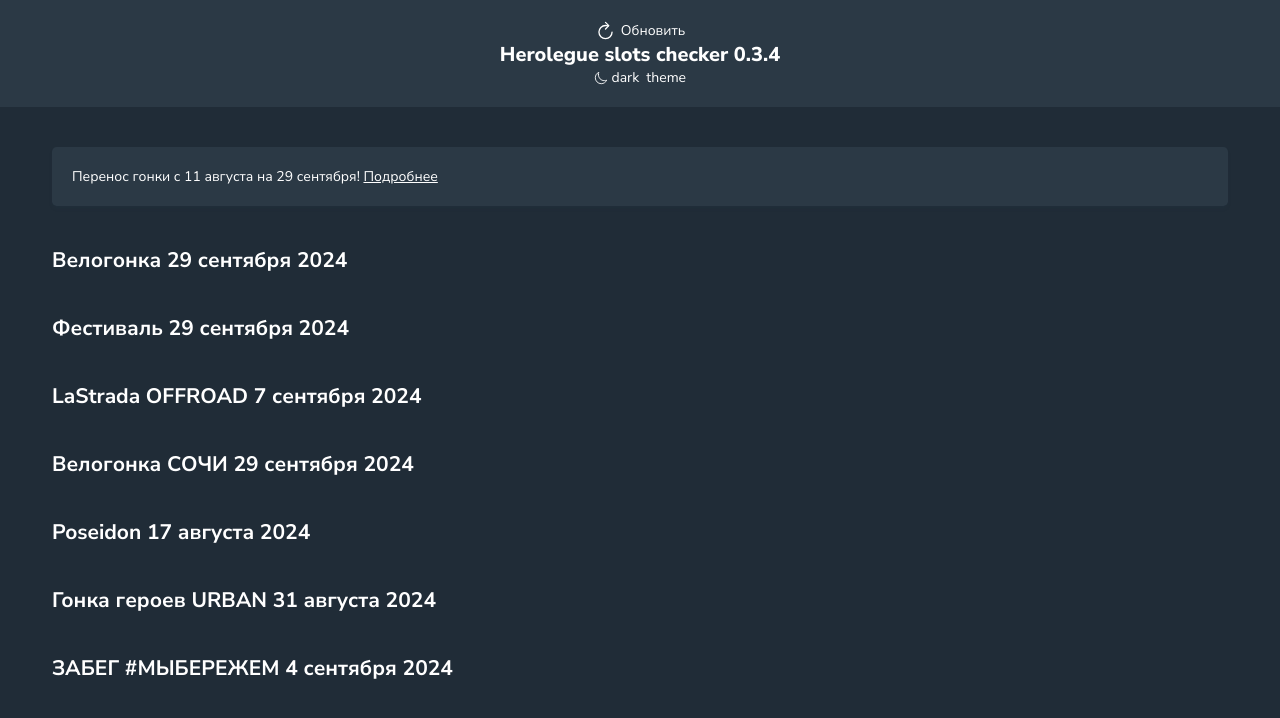
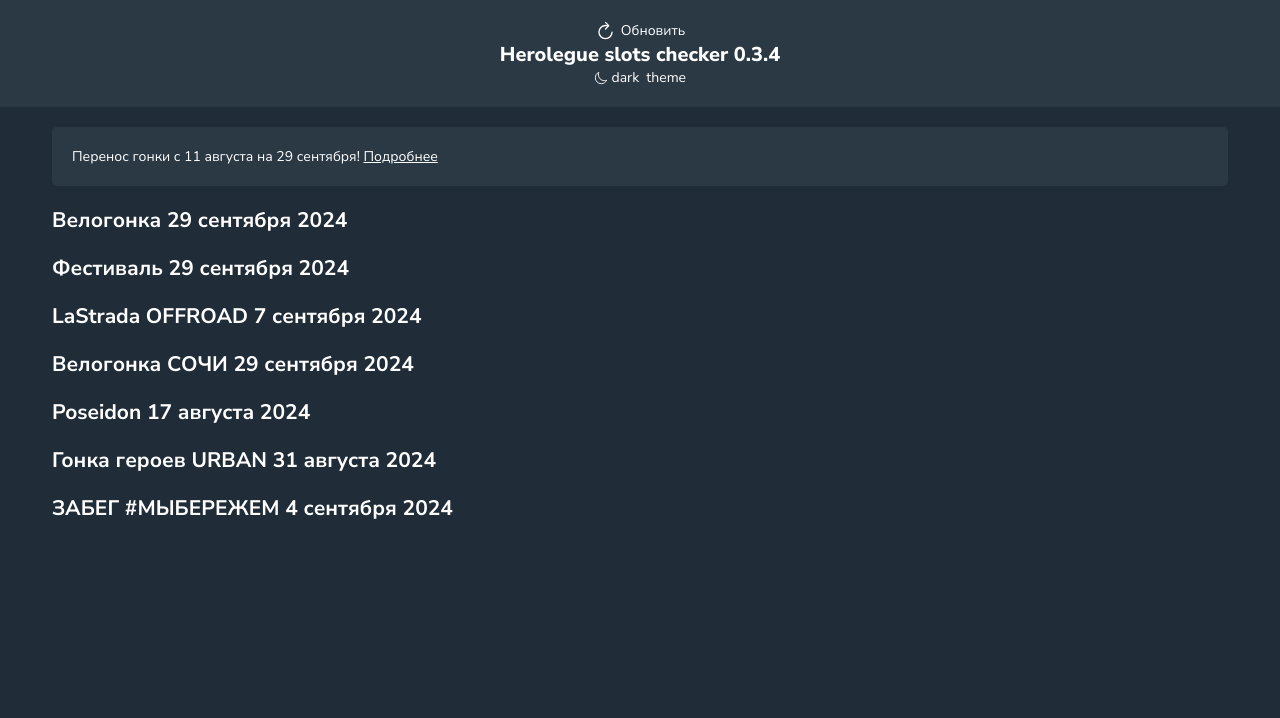
Before and after one commit to solovevevgeny/strada-checker, a React (Create React App) app: page / in a window 1280 px wide. Shown: the top 718 px of the page. Built offline with nearby package versions, Linux system fonts and the light colour scheme; no server answers.

Commit message:
css .sect margins

```diff
--- a/src/App.css
+++ b/src/App.css
@@ -149,7 +149,7 @@ a {
 }
 
 .sect {
-    margin: 40px 0;
+    margin: 20px 0;
 }
 
 .header__themeswitcher {
```
